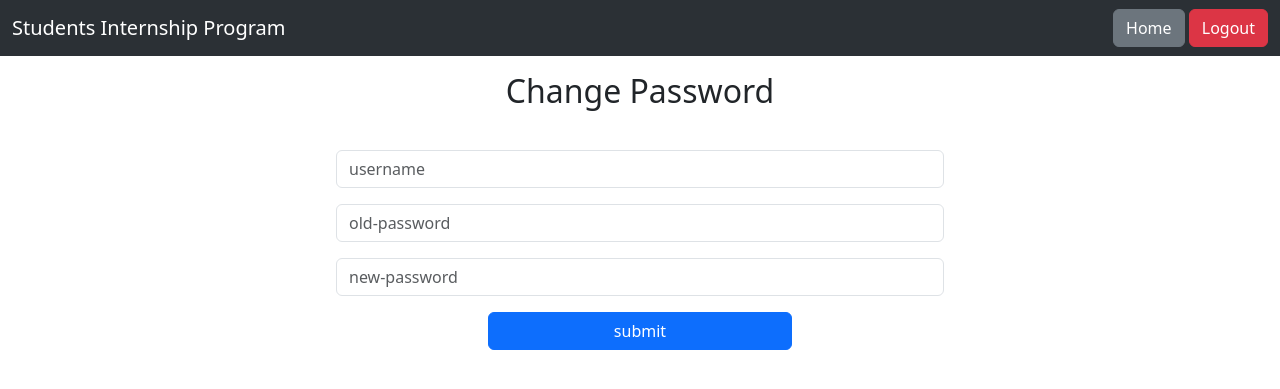
After one commit to arun-arunisto/InternshipProgramProjectDjango, a Django app: page /change_password/ in a window 1280 px wide. The commit adds this page. Shown: the top 389 px of the page. Run offline with Django 4.2, Linux system fonts and the light colour scheme; a user stored in the database is signed in.

Commit message:
updates 24.07.2023

```diff
--- a/internshipProgram/urls.py
+++ b/internshipProgram/urls.py
@@ -6,6 +6,7 @@ urlpatterns = [
     path('candidate_signup/', views.candidate_signup, name="candidate_signup"),
     path('candidate_login/', views.candidate_login, name="candidate_login"),
     path('application_form/', views.application_form, name="application_form"),
-    path('application_status/', views.application_status, name="application_status"),
+    path('candidate_profile/<str:username>/', views.candidate_profile, name="candidate_profile"),
+    path('change_password/', views.change_password, name="change_password"),
     path('candidate_logout/', views.candidate_logout, name="candidate_logout")
 ]
--- a/internshipProgram/views.py
+++ b/internshipProgram/views.py
@@ -35,7 +35,6 @@ def candidate_login(request):
         user = authenticate(request, username=username, password=password)
         if user is not None:
             login(request, user)
-            messages.info(request, "Login Successfully!!")
             return redirect('home')
         messages.error(request, "Email/Password incorrect!!")
     return render(request, "candidate_login.html")
@@ -45,9 +44,26 @@ def application_form(request):
     return render(request, "application_form.html")
 
 @login_required
-def application_status(request):
-    return render(request, "application_status.html")
+def candidate_profile(request, username):
+    candidate = User.objects.get(username=username)
+    return render(request, "candidate_profile.html", {"candidate":candidate})
 
+@login_required
+def change_password(request):
+    if request.method == "POST":
+        username = request.POST["username"]
+        old_password = request.POST["old_password"]
+        user = authenticate(username=username, password=old_password)
+        if user is not None:
+            u = User.objects.get(username=username)
+            u.set_password(request.POST["new_password"])
+            u.save()
+            messages.info(request, "Password Changed Successfully!")
+            return redirect('candidate_login')
+        else:
+            messages.error(request, "Username/Password incorrect!")
+            return redirect('candidate_login')
+    return render(request, "change_password.html")
 @login_required
 def candidate_logout(request):
     logout(request)
--- a/project_folder/settings.py
+++ b/project_folder/settings.py
@@ -117,6 +117,7 @@ USE_TZ = True
 # https://docs.djangoproject.com/en/4.2/howto/static-files/
 
 STATIC_URL = 'static/'
+STATICFILES_DIRS = [BASE_DIR, 'static']
 
 # Default primary key field type
 # https://docs.djangoproject.com/en/4.2/ref/settings/#default-auto-field
--- /dev/null
+++ b/templates/change_password.html
@@ -0,0 +1,28 @@
+{% extends 'base.html' %}
+{% block title %} Change Password {% endblock %}
+{% block content %}
+<div class="card text-center mt-3" style="border:none;">
+    <h2 class="card-title">Change Password</h2>
+    <center>
+        <div class="card-body w-50 mt-3">
+            <form action="{% url 'change_password' %}" method="post">
+                <div class="row gt-3">
+                    <div class="col-md-12 mb-3">
+                        <input type="text" placeholder="username" name="username" class="form-control" required>
+                    </div>
+                    <div class="col-md-12 mb-3">
+                        <input type="password" placeholder="old-password" name="old_password" class="form-control" required>
+                    </div>
+                    <div class="col-md-12 mb-3">
+                        <input type="password" placeholder="new-password" name="new_password" class="form-control" required>
+                    </div>
+                    <div class="col-md-12 mb-3">
+                        {% csrf_token %}
+                        <input type="submit" class="btn btn-primary w-50" value="submit">
+                    </div>
+                </div>
+            </form>
+        </div>
+    </center>
+</div>
+{% endblock %}
--- a/templates/index.html
+++ b/templates/index.html
@@ -17,9 +17,9 @@
             <div class="col-sm-6">
                 <div class="card">
                     <div class="card-body">
-                        <h5 class="card-title">Application Status</h5>
-                        <p class="card-text">Application status of the candidate for the Internship Program</p>
-                        <a href="{% url 'application_status' %}" class="btn btn-danger">Application Status</a>
+                        <h5 class="card-title">Candidate Profile</h5>
+                        <p class="card-text">Profile of the candidate for the Internship Program</p>
+                        <a href="{% url 'candidate_profile' user.username %}" class="btn btn-danger">Candidate Profile</a>
                     </div>
                 </div>
             </div>
```
Also changed, not shown: templates/application_status.html (deleted, +0 -7 lines), templates/candidate_profile.html (added, +28 -0 lines), db.sqlite3, static/images/sample_img.jpg (added).
